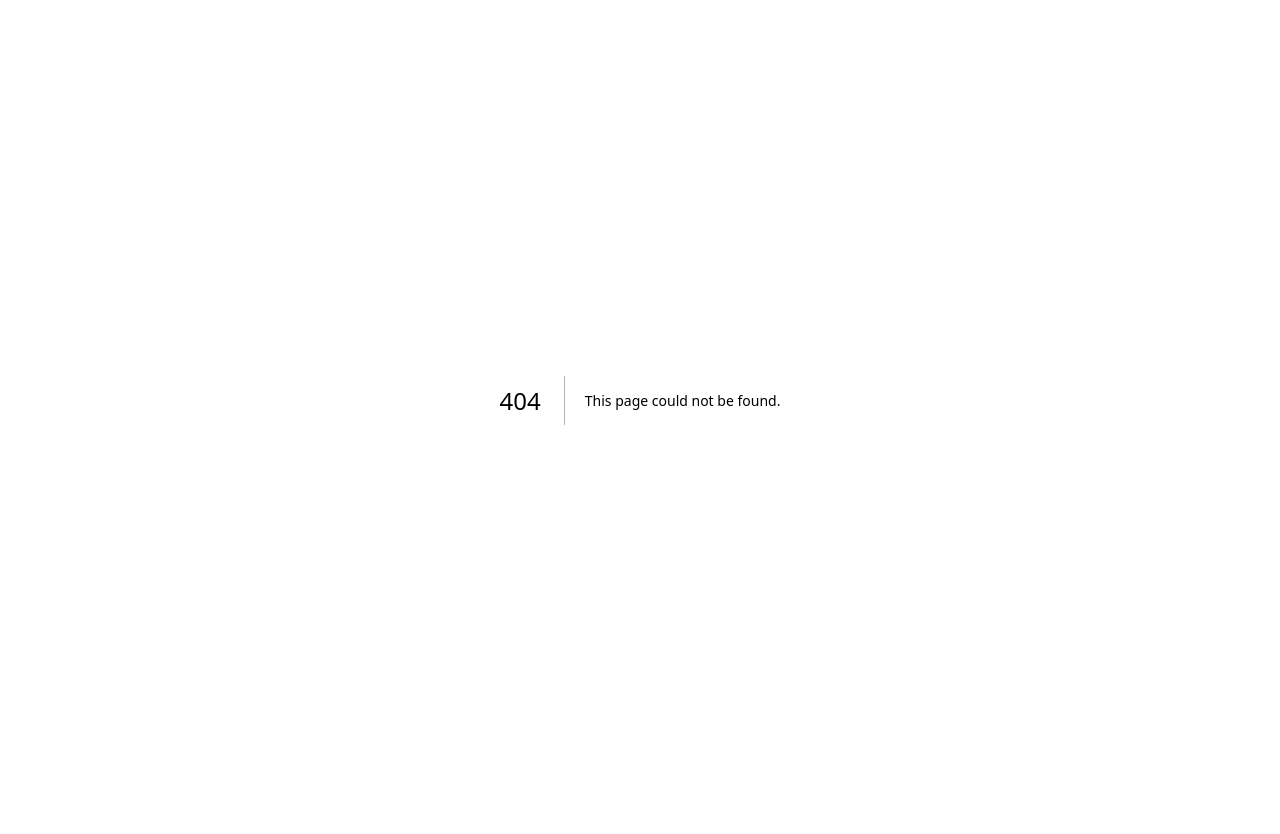
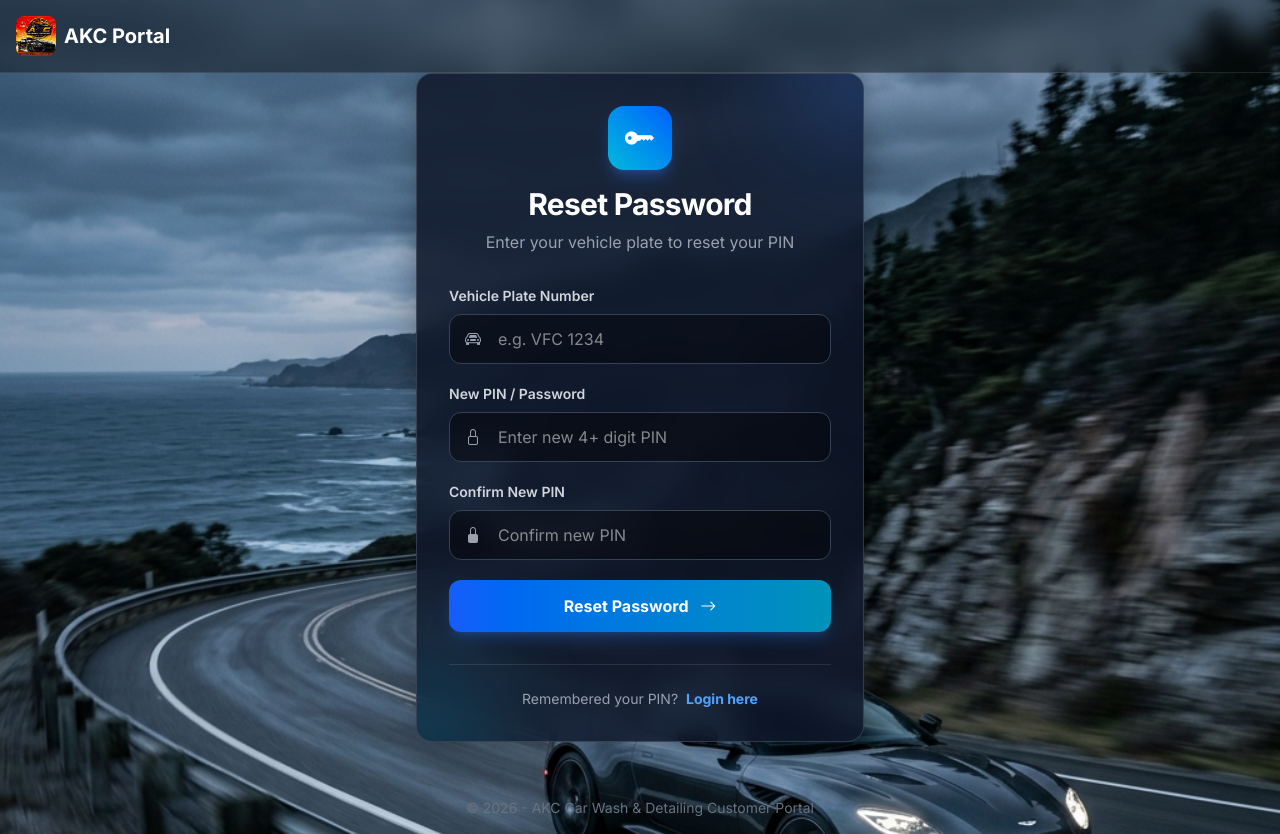
Before and after one commit to syafiqah-yusof/carwashpro, a Next.js app: page /portal/forgot-password in a window 1280 px wide. Before the commit this address had no page. Before the commit the page ends 800 px from the top, so only its background shows below. Built offline with nearby package versions, Linux system fonts and the light colour scheme; no server answers.

Commit message:
Add Forgot Password page and action

```diff
--- /dev/null
+++ b/src/app/(portal)/portal/forgot-password/actions.ts
@@ -0,0 +1,37 @@
+"use server";
+
+import { createClient } from "@/utils/supabase/server";
+import { cookies } from "next/headers";
+
+export async function resetPassword(prevState: any, formData: FormData) {
+  const vehiclePlate = formData.get("vehiclePlate") as string;
+  const newPassword = formData.get("newPassword") as string;
+  const confirmPassword = formData.get("confirmPassword") as string;
+
+  if (!vehiclePlate || !newPassword || !confirmPassword) {
+    return { error: "Please fill in all fields." };
+  }
+
+  if (newPassword !== confirmPassword) {
+    return { error: "Passwords do not match." };
+  }
+
+  if (newPassword.length < 4) {
+    return { error: "Password must be at least 4 characters." };
+  }
+
+  const cookieStore = await cookies();
+  const supabase = createClient(cookieStore);
+
+  const { data: success, error } = await supabase.rpc("reset_customer_password", {
+    p_plate: vehiclePlate.trim().toUpperCase(),
+    p_new_pin: newPassword,
+  });
+
+  if (error || !success) {
+    console.error("Reset Password Error:", error);
+    return { error: "Customer with this plate number not found." };
+  }
+
+  return { success: true };
+}
--- /dev/null
+++ b/src/app/(portal)/portal/forgot-password/page.tsx
@@ -0,0 +1,106 @@
+"use client";
+
+import { useActionState } from "react";
+import { resetPassword } from "./actions";
+import Link from "next/link";
+import { useRouter } from "next/navigation";
+import { useEffect } from "react";
+
+export default function ForgotPasswordPage() {
+  const [state, formAction, isPending] = useActionState(resetPassword, null);
+  const router = useRouter();
+
+  useEffect(() => {
+    if (state?.success) {
+      alert("Password reset successfully! You can now login.");
+      router.push("/portal/login");
+    }
+  }, [state, router]);
+
+  return (
+    <div className="flex flex-col items-center justify-center min-h-[70vh] px-4">
+      <div className="glass-card w-full max-w-md p-8 rounded-2xl border border-white/10 shadow-2xl relative overflow-hidden">
+
+        {/* Decorative elements */}
+        <div className="absolute -top-20 -right-20 w-40 h-40 bg-blue-500/20 rounded-full blur-[50px]"></div>
+        <div className="absolute -bottom-20 -left-20 w-40 h-40 bg-cyan-500/20 rounded-full blur-[50px]"></div>
+
+        <div className="relative z-10">
+          <div className="text-center mb-8">
+            <div className="w-16 h-16 bg-gradient-to-tr from-cyan-500 to-blue-600 rounded-2xl flex items-center justify-center mx-auto mb-4 shadow-lg shadow-blue-500/30">
+              <i className="bi bi-key-fill text-white text-3xl"></i>
+            </div>
+            <h1 className="text-3xl font-bold text-white mb-2 tracking-tight">Reset Password</h1>
+            <p className="text-gray-400">Enter your vehicle plate to reset your PIN</p>
+          </div>
+
+          <form action={formAction} className="space-y-5">
+            <div>
+              <label className="block text-gray-300 text-sm font-semibold mb-2">Vehicle Plate Number</label>
+              <div className="relative">
+                <i className="bi bi-car-front absolute left-4 top-1/2 -translate-y-1/2 text-gray-400"></i>
+                <input
+                  type="text"
+                  name="vehiclePlate"
+                  placeholder="e.g. VFC 1234"
+                  className="w-full bg-black/40 border border-gray-700 text-white rounded-xl py-3 pl-12 pr-4 focus:outline-none focus:border-blue-500 focus:ring-1 focus:ring-blue-500 transition-all uppercase placeholder:normal-case"
+                />
+              </div>
+            </div>
+
+            <div>
+              <label className="block text-gray-300 text-sm font-semibold mb-2">New PIN / Password</label>
+              <div className="relative">
+                <i className="bi bi-lock absolute left-4 top-1/2 -translate-y-1/2 text-gray-400"></i>
+                <input
+                  type="password"
+                  name="newPassword"
+                  placeholder="Enter new 4+ digit PIN"
+                  className="w-full bg-black/40 border border-gray-700 text-white rounded-xl py-3 pl-12 pr-4 focus:outline-none focus:border-blue-500 focus:ring-1 focus:ring-blue-500 transition-all"
+                />
+              </div>
+            </div>
+
+            <div>
+              <label className="block text-gray-300 text-sm font-semibold mb-2">Confirm New PIN</label>
+              <div className="relative">
+                <i className="bi bi-lock-fill absolute left-4 top-1/2 -translate-y-1/2 text-gray-400"></i>
+                <input
+                  type="password"
+                  name="confirmPassword"
+                  placeholder="Confirm new PIN"
+                  className="w-full bg-black/40 border border-gray-700 text-white rounded-xl py-3 pl-12 pr-4 focus:outline-none focus:border-blue-500 focus:ring-1 focus:ring-blue-500 transition-all"
+                />
+              </div>
+            </div>
+
+            {state?.error && (
+              <div className="bg-red-500/10 border border-red-500/30 text-red-400 p-3 rounded-lg text-sm flex items-center">
+                <i className="bi bi-exclamation-triangle-fill mr-2"></i>
+                {state.error}
+              </div>
+            )}
+
+            <button
+              type="submit"
+              disabled={isPending}
+              className="w-full bg-gradient-to-r from-blue-600 to-cyan-600 hover:from-blue-500 hover:to-cyan-500 text-white font-bold py-3.5 px-4 rounded-xl transition-all shadow-lg shadow-blue-500/25 flex items-center justify-center disabled:opacity-70 disabled:cursor-not-allowed group"
+            >
+              {isPending ? (
+                <span><i className="bi bi-arrow-repeat animate-spin mr-2"></i> Resetting...</span>
+              ) : (
+                <span>Reset Password <i className="bi bi-arrow-right ml-2 group-hover:translate-x-1 transition-transform"></i></span>
+              )}
+            </button>
+          </form>
+
+          <div className="mt-8 text-center border-t border-white/10 pt-6">
+            <p className="text-gray-400 text-sm">
+              Remembered your PIN? <Link href="/portal/login" className="text-blue-400 hover:text-blue-300 font-bold ml-1 transition-colors">Login here</Link>
+            </p>
+          </div>
+        </div>
+      </div>
+    </div>
+  );
+}
--- a/src/app/(portal)/portal/login/page.tsx
+++ b/src/app/(portal)/portal/login/page.tsx
@@ -90,6 +90,11 @@ function LoginForm() {
                   className="w-full bg-transparent text-white px-4 py-3 focus:outline-none placeholder-gray-500"
                 />
               </div>
+              <div className="flex justify-end mt-2">
+                <Link href="/portal/forgot-password" className="text-sm text-cyan-400 hover:text-cyan-300 transition-colors">
+                  Forgot PIN / Password?
+                </Link>
+              </div>
             </div>
 
             <div className="pt-2">
```
